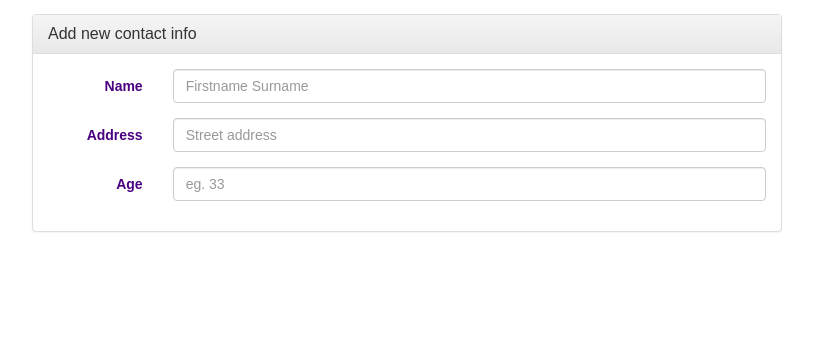
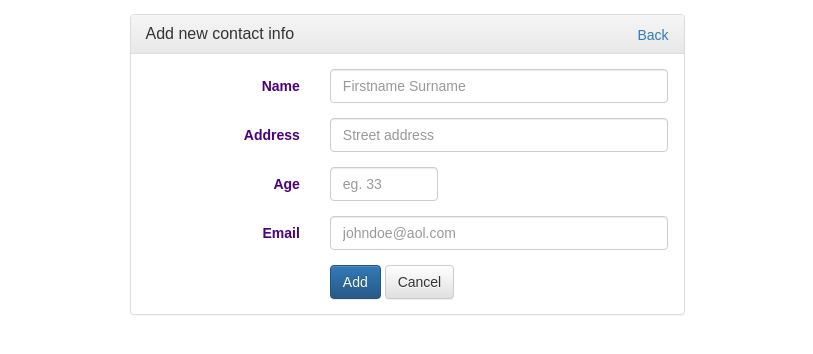
Before and after one commit to ttakkula/HTML5View, a website: page views/addPerson.html in a window 1280 px wide. Shown: the whole page, without its empty margins (233-1046 px from the left). Drawn offline with Linux system fonts and the light colour scheme; no server answers.

Commit message:
GET & POST method with Mongoose added

```diff
--- a/controllers/scripts.js
+++ b/controllers/scripts.js
@@ -1,4 +1,8 @@
 //Wait document ready event
+
+//This variable is shown to every function
+var g_person_data;
+
 $(document).ready(function(){
   console.log("jquery onload triggered");
     $("#head").css("background-color","lightblue")
@@ -29,6 +33,7 @@ $(document).ready(function(){
                 //Create header and add it to row
                 $("<th>" + headers[i] + "</th>").appendTo(row);
             }
+            $("<th>Edit</th>").appendTo(row);
             //Add row to thead element
             $(row).appendTo("table#dyn-table thead");
         }
@@ -40,9 +45,22 @@ $(document).ready(function(){
                        "<td>" + data[i].address + "</td>" +
                        "<td>" + data[i].age + "</td>" +
                        "<td>" + data[i].email + "</td>" +
+                       "<td><input type='button' id=" + data[i]._id + " value='Modify' class='btn btn-default btn-sm'></td>" +
                        "</tr>";
             $(html).appendTo("tbody#no-dyn");
         }
+        $("[type=button]").click(function(click_data){
+            //Loop trough all the values
+            for (var i = 0; i < data.length; i++){
+
+                //Check if id from button matches one of person id
+                if(click_data.currentTarget.id == data[i]._id)
+                    {
+                        buildModifyUI(data[i]);
+                        break;
+                    }
+            }
+        });
         for(i=0; i < data.length; i++){
 
             var html = "<h3>Name <span class='label label-primary'>" + data[i].name + "</span></h3>" +
@@ -58,9 +76,16 @@ $(document).ready(function(){
             i++;
             $(top3).appendTo("#topthree");
         }
-    }
-    );
+    });
+
+    //Get all elements from DOM where element has attribute 'type' with value 'button'. Then add event handler for click event for each of them
 });
+
+function buildModifyUI(person_data){
+    var html = "Name <input type='text' value='" + person_data.name + "'>Address <input type='text' value='" + person_data.address + "'>Age <input type='text' value='" + person_data.age + "'>Email <input type='text' value='" + person_data.email + "'>";
+
+    $("body").html(html);
+}
 
 //Sama kuin edellä, mutta nimetyn funktion kanssa - edellä oleva anonyymi tapa on lyhyempi ja useimmin käytetty
 /*
--- a/index.js
+++ b/index.js
@@ -1,15 +1,20 @@
 var express = require("express");
 var path = require("path");
+var bodyParser = require("body-parser");
 var database = require('./modules/database');
 var queries = require('./modules/queries');
 var person = require('./modules/person');
 var app = express();
 //======================Middlewares==================================
 
+//Bodyparser json() middleware parses the json object from HTTP POST request
+app.use(bodyParser.urlencoded());
+
 app.use(function(req,res,next){
     console.log(req.method);
     console.log(req.path);
     console.log(__dirname);
+    console.log(req.body);
     console.log(database.Person);
     database.myFunction();
     //Send request forward in stack
--- a/modules/database.js
+++ b/modules/database.js
@@ -16,7 +16,7 @@ function connectionStatus(err,ok){
 var Person = mongoose.model('person',{
     name:String,
     address:String,
-    age:{type:Number},
+    age:Number,
     email:String
 },'person');
 
--- a/modules/person.js
+++ b/modules/person.js
@@ -3,12 +3,14 @@ var db = require('./queries');
 
 var router = express.Router();
 
+//Handle GET requests for /persons context
 router.get('/',function(req,res){
     db.getAllPersons(req,res);
 });
 
+//Handle POST requests for /persons context
 router.post('/',function(req,res){
-
+    db.saveNewPerson(req,res);
 });
 
 router.put('/',function(req,res){
--- a/package.json
+++ b/package.json
@@ -17,6 +17,7 @@
   },
   "homepage": "https://github.com/ttakkula/HTML5View#readme",
   "dependencies": {
+    "body-parser": "^1.14.1",
     "express": "^4.13.3",
     "mongoose": "^4.2.3"
   }
--- a/views/addPerson.html
+++ b/views/addPerson.html
@@ -10,32 +10,44 @@
     <body>
         <div class="container">
         <section class="row">
-            <div class="col-md-8 col-md-offset-2">
+            <div class="col-sm-8 col-sm-offset-2 col-md-6 col-md-offset-3">
                 <div class="panel panel-default">
                     <div class="panel-heading">
-                    <h1 class="panel-title">Add new contact info</h1></h1>
+                    <a href="index.html" class="pull-right">Back</a><h1 class="panel-title">Add new contact info</h1>
                     </div>
                     <div class="panel-body">
-                    <form class="form-horizontal">
+                    <form method="post" enctype="application/json" action="/persons" class="form-horizontal">
                       <div class="form-group">
-                        <label for="personName" class="col-sm-2 control-label">Name</label>
-                        <div class="col-sm-10">
-                          <input type="text" class="form-control" id="personName" placeholder="Firstname Surname">
+                        <label for="newname" class="col-sm-4 control-label">Name</label>
+                        <div class="col-sm-8">
+                          <input type="text" class="form-control" id="newname" name="name" placeholder="Firstname Surname" required>
                         </div>
                       </div>
                       <div class="form-group">
-                        <label for="personAddress" class="col-sm-2 control-label">Address</label>
-                        <div class="col-sm-10">
-                          <input type="text" class="form-control" id="personAddress" placeholder="Street address">
+                        <label for="newaddress" class="col-sm-4 control-label">Address</label>
+                        <div class="col-sm-8">
+                          <input type="text" class="form-control" id="newaddress" name="address" placeholder="Street address" required>
                         </div>
                       </div>
                       <div class="form-group">
-                        <label for="personAge" class="col-sm-2 control-label">Age</label>
-                        <div class="col-sm-10">
-                          <input type="number" class="form-control" id="personAge" placeholder="eg. 33">
+                        <label for="newage" class="col-sm-4 control-label">Age</label>
+                        <div class="col-sm-3">
+                          <input type="number" class="form-control" id="newage" name="age" placeholder="eg. 33" min="0" max="120" required>
                         </div>
                       </div>
-
+                      <div class="form-group">
+                        <label for="newemail" class="col-sm-4 control-label">Email</label>
+                        <div class="col-sm-8">
+                          <input type="email" class="form-control" id="newemail" name="email" placeholder="johndoe@aol.com" required>
+                        </div>
+                      </div>
+                      <div class="row">
+                        <div class="col-sm-8 col-sm-offset-4">
+                        <input type="submit" class="btn btn-primary" value="Add">
+                        <a href="index.html" class="btn btn-default">Cancel</a>
+                      </div>
+                      </div>
+                    </form>
                     </div>
                 </div>
 
```
Also changed, not shown: modules/queries.js (+11 -0 lines), views/index.html (+7 -2 lines).
